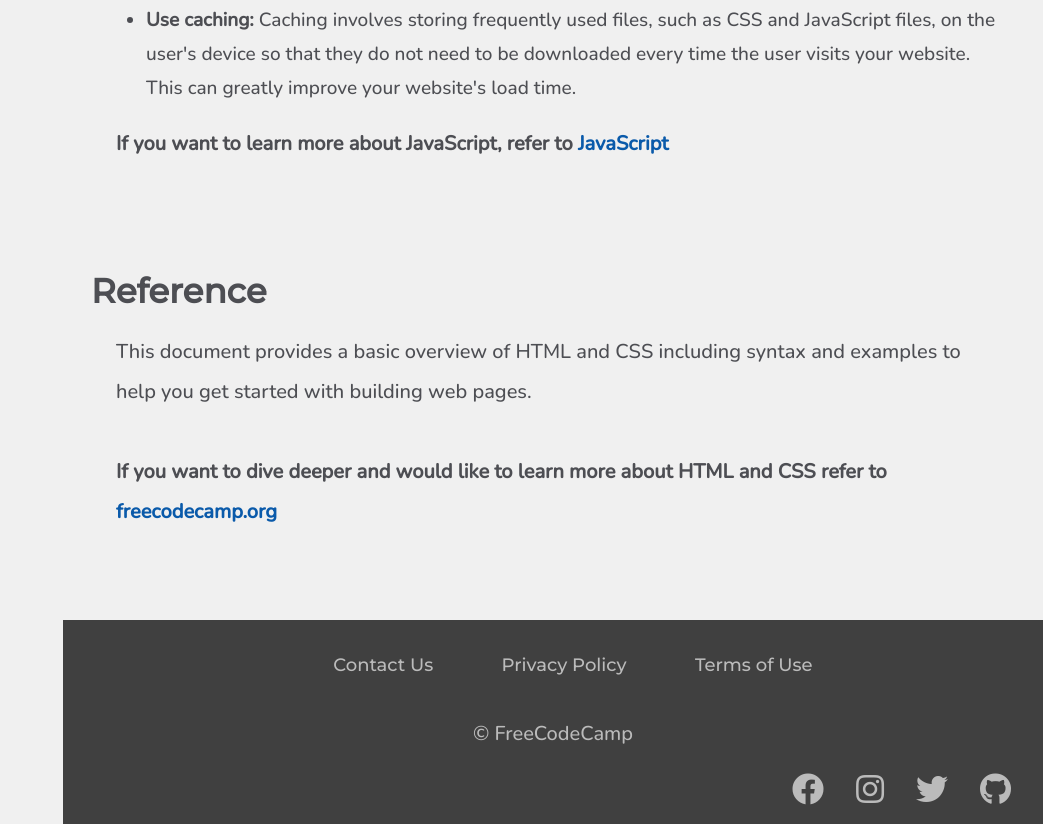
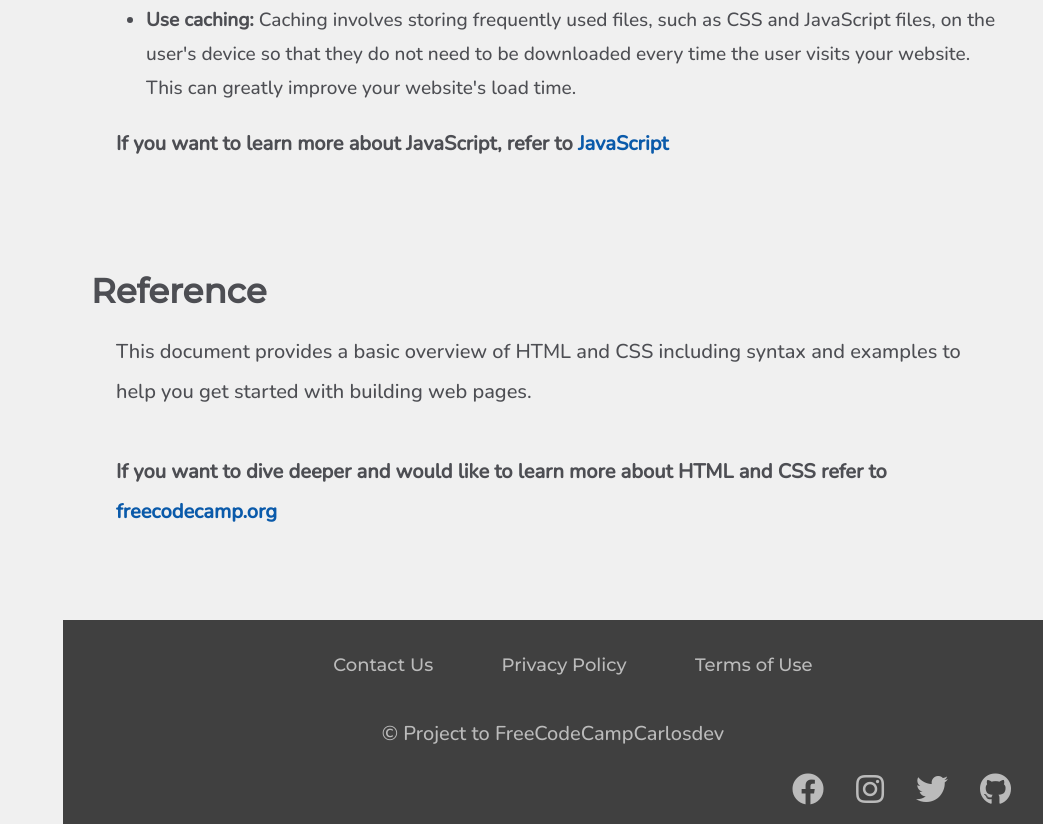
Before and after one commit to Charlesss-0/Documentation_page, a plain HTML site: page index.html in a window 1280 px wide. Shown: the part 11143-11967 px from the top of the page, without its empty margins (237-1280 px from the left). Drawn offline with nearby package versions, Linux system fonts and the light colour scheme.

Commit message:
Update index.html

```diff
--- a/index.html
+++ b/index.html
@@ -535,7 +535,7 @@
             </nav>
             <div class="copyright">
                 <p>
-                    &copy; FreeCodeCamp
+                    &copy; Project to FreeCodeCamp<span>Carlosdev</span>
                 </p>
             </div>
             <span class="icons">
```
